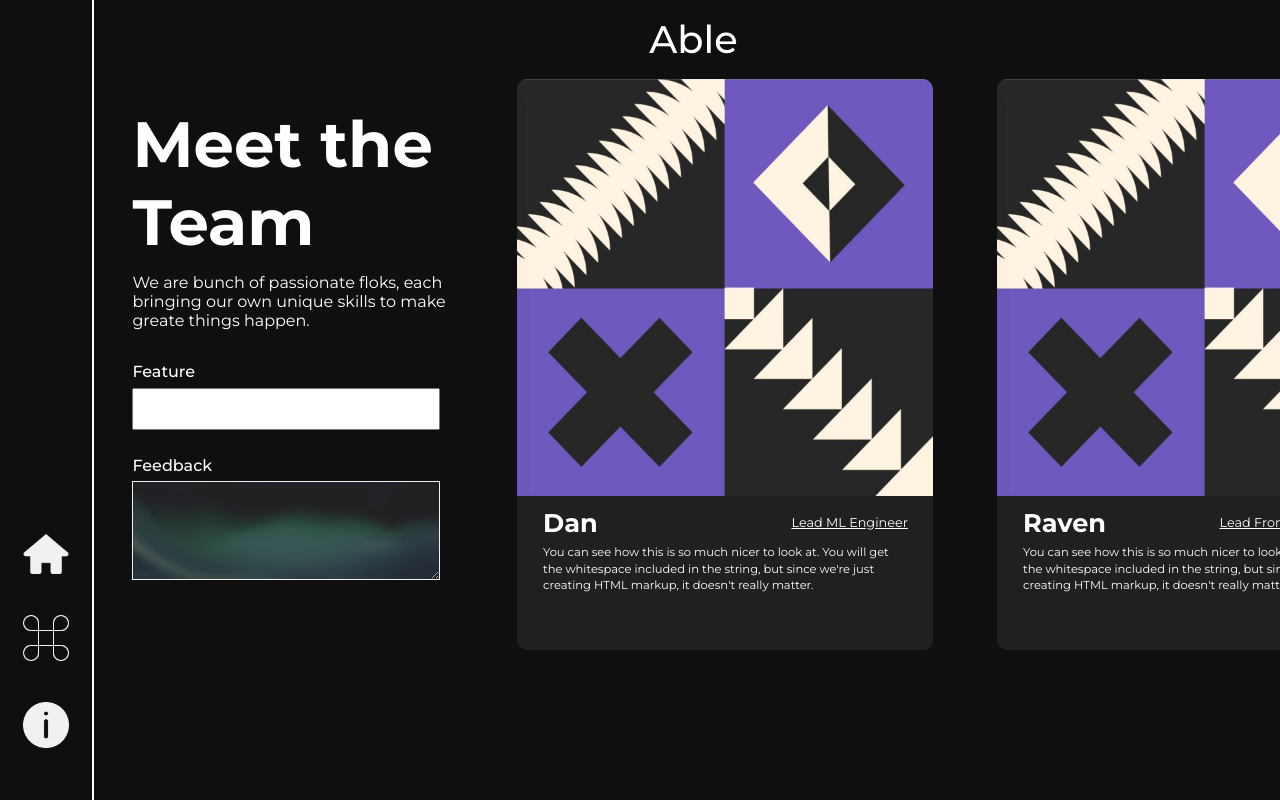
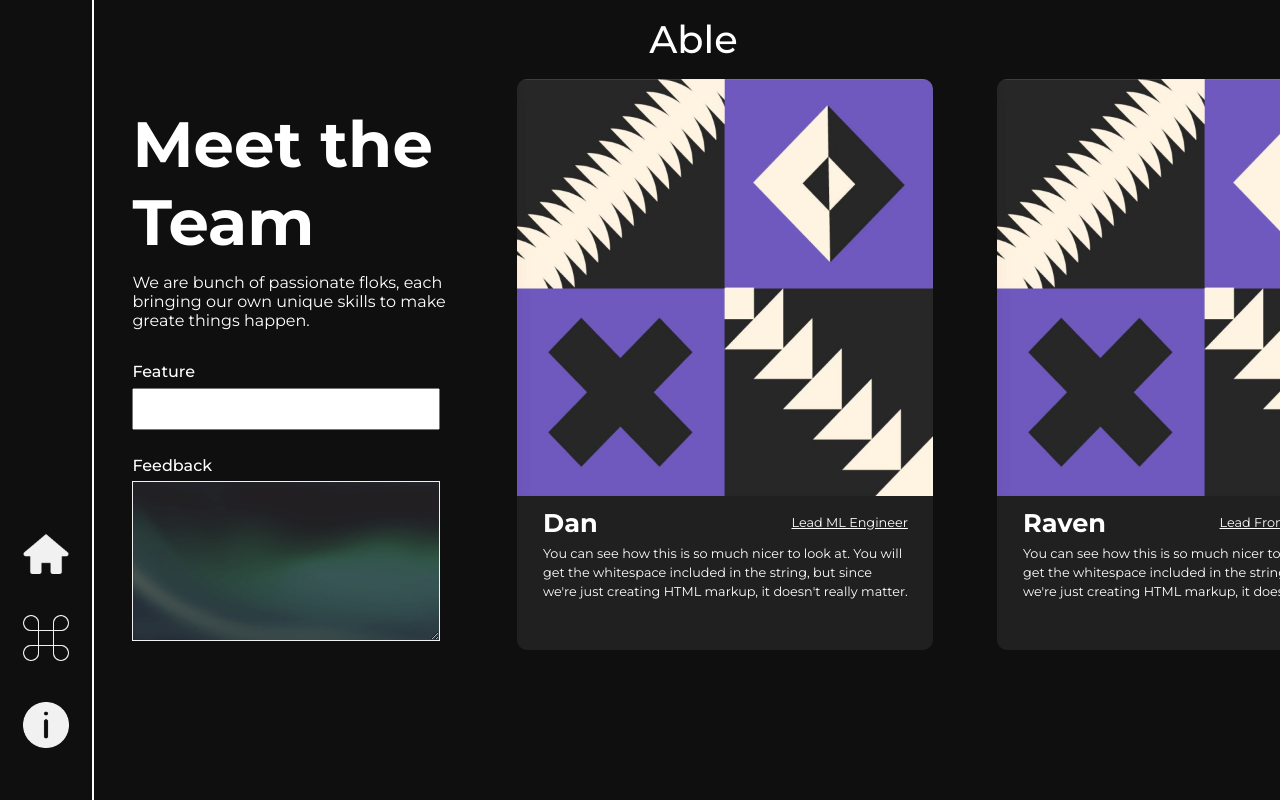
Before and after one commit to lpandccxr/Dbot-frontend, a React (Vite) app: page /team in a window 1280 px wide. Shown: the top 800 px of the page. Built offline with nearby package versions, Linux system fonts and the light colour scheme.

Commit message:
apply framer motion

```diff
--- a/package.json
+++ b/package.json
@@ -10,6 +10,7 @@
     "preview": "vite preview"
   },
   "dependencies": {
+    "framer-motion": "^11.3.21",
     "react": "^18.3.1",
     "react-dom": "^18.3.1",
     "react-router-dom": "^6.25.1",
--- a/src/App.jsx
+++ b/src/App.jsx
@@ -6,12 +6,14 @@ import Main from "./pages/Main/Main";
 import Commands from "./pages/Commands/Commands";
 import Team from "./pages/Team/Team";
 import MobileNav from "./components/MobileNav/MobileNav";
+import ScrollToTop from "./components/ScrollToTop/ScrollToTop";
 
 function App() {
   const [nav, setNav] = useState("");
   return (
     <div className="app">
       <BrowserRouter>
+        <ScrollToTop />
         <MobileNav setNav={setNav} />
         <Navbar set={setNav} nav={nav} />
         <Routes className="container">
--- a/src/components/Hero/Hero.jsx
+++ b/src/components/Hero/Hero.jsx
@@ -4,6 +4,7 @@ import discord from "../../assets/icons/discord.png";
 import arrow from "../../assets/icons/arrow.svg";
 import landing from "../../assets/landing.jpg";
 import next from "../../assets/icons/next.png";
+import { motion } from "framer-motion";
 
 export default function Hero() {
   return (
@@ -13,6 +14,11 @@ export default function Hero() {
           <div className="hero__top">
             <span>Able</span>
           </div>
+          <motion.div
+            initial={{ opacity: 0, y: 200 }}
+            animate={{ opacity: 1, y: 0 }}
+            transition={{ duration: 1, delay: 0.5, type: "spring" }}
+          >
             <h1 className="hero__title">
               <img className="hero__discord" src={discord} alt="discord" /> bot
               built for<span> d</span>isabled folks.
@@ -42,9 +48,15 @@ export default function Hero() {
                 </div>
               </div>
             </div>
+          </motion.div>
         </div>
       </div>
-      <div className="hero__right">
+      <motion.div
+        className="hero__right"
+        initial={{ opacity: 0, right: -500 }}
+        animate={{ opacity: 1, right: 0 }}
+        transition={{ duration: 1, delay: 0.5, type: "spring" }}
+      >
         <video
           className="hero__video"
           src={playing}
@@ -52,7 +64,7 @@ export default function Hero() {
           autoPlay={false}
           muted={true}
         />
-      </div>
+      </motion.div>
     </main>
   );
 }
--- /dev/null
+++ b/src/components/ScrollToTop/ScrollToTop.js
@@ -0,0 +1,14 @@
+import { useEffect } from "react";
+import { useLocation } from "react-router-dom";
+
+const ScrollToTop = () => {
+  // Extracts pathname property(key) from an object
+  const { pathname } = useLocation();
+
+  // Automatically scrolls to top whenever pathname changes
+  useEffect(() => {
+    window.scrollTo(0, 0);
+  }, [pathname]);
+};
+
+export default ScrollToTop;
--- a/src/pages/Commands/Commands.jsx
+++ b/src/pages/Commands/Commands.jsx
@@ -1,5 +1,6 @@
 import Footer from "../../components/Footer/Footer";
 import "./Commands.scss";
+import { motion } from "framer-motion";
 
 export default function Commands() {
   const list = [
@@ -85,14 +86,19 @@ export default function Commands() {
         <h1 className="commands__title">
           Commands <span>l</span>ist
         </h1>
-        <div className="commands__list">
+        <motion.div
+          className="commands__list"
+          initial={{ y: "100%", opacity: 0 }}
+          animate={{ y: 0, opacity: 1 }}
+          transition={{ duration: 0.7 }}
+        >
           {list.map((item, index) => (
             <div className="commands__item" style={item.style} key={index}>
               <h4>{item.command}</h4>
               <span>{item.dec}</span>
             </div>
           ))}
-        </div>
+        </motion.div>
       </div>
       <Footer />
     </div>
--- a/src/pages/Team/Team.jsx
+++ b/src/pages/Team/Team.jsx
@@ -2,6 +2,7 @@ import "./Team.scss";
 import Footer from "../../components/Footer/Footer";
 import { Link } from "react-router-dom";
 import sample from "../../assets/sample.png";
+import { motion } from "framer-motion";
 
 export default function Team() {
   const memebrs = [
@@ -47,7 +48,12 @@ export default function Team() {
       <div className="hero__top">
         <span>Able</span>
       </div>
-      <div className="team__content">
+      <motion.div
+        className="team__content"
+        initial={{ y: "100%", opacity: 0 }}
+        animate={{ y: 0, opacity: 1 }}
+        transition={{ duration: 0.7, delay: 0.5 }}
+      >
         <div className="team__request">
           <h1>Meet the Team</h1>
           <p>
@@ -82,7 +88,7 @@ export default function Team() {
             </div>
           ))}
         </div>
-      </div>
+      </motion.div>
       <Footer />
     </div>
   );
--- a/src/pages/Team/Team.scss
+++ b/src/pages/Team/Team.scss
@@ -87,7 +87,7 @@
 
     & > textarea {
       width: 24vw;
-      height: 7.7vw;
+      height: 12.5vw;
       background: linear-gradient(rgba(51, 48, 48, 65%), rgba(51, 48, 48, 65%)),
         url("../../assets/inputBg.png");
       background-size: cover;
@@ -153,8 +153,8 @@
   &__dec {
     & > p {
       padding: 0 2vw 0 2vw;
-      font-size: 0.9vw;
-      line-height: 1.3vw;
+      font-size: 1vw;
+      line-height: 1.5vw;
 
       @include mobile {
         padding: 0 0.5rem 1rem 0.8rem;
```
Also changed, not shown: 1 other file (tests, documents, lock files or other folders). Lines whose indentation alone changed are shown as unchanged.
